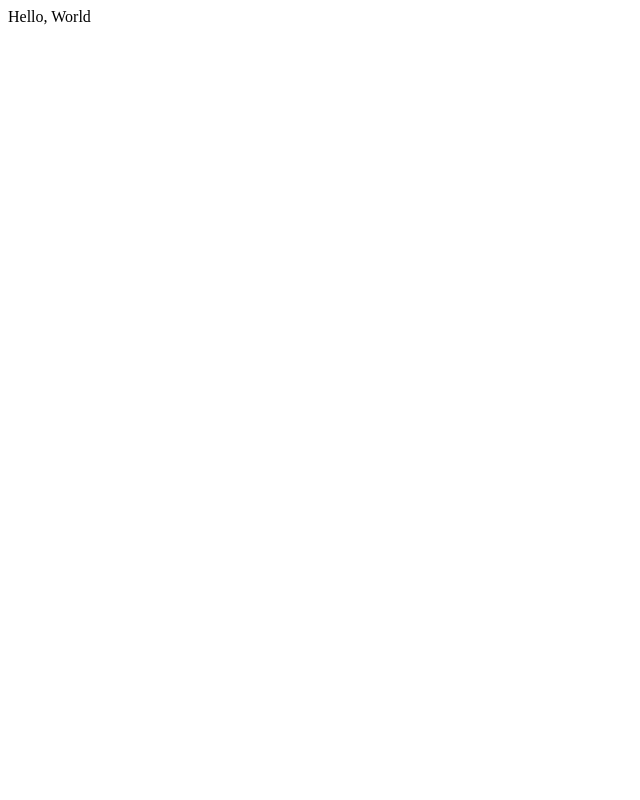
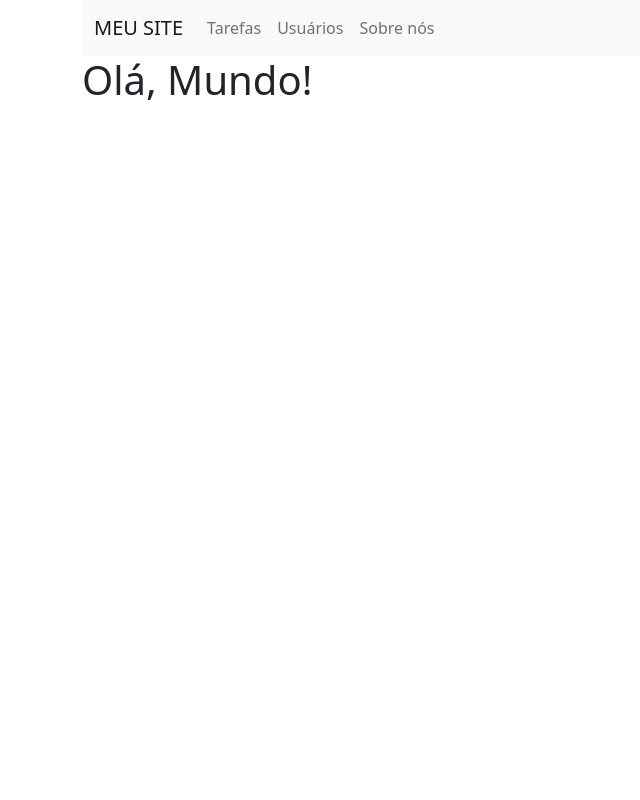
Before and after one commit to cvieiraneto/site_tarefas, a Django app: page / in a window 1280 px wide. Before the commit the part shown is almost empty. Shown: the whole page, without its empty margins (0-640 px from the left). Run offline with Django 4.2, Linux system fonts and the light colour scheme.

Commit message:
Adicionando navbar

```diff
--- a/home/templates/base.html
+++ b/home/templates/base.html
@@ -7,7 +7,28 @@
     <link href="https://cdn.jsdelivr.net/npm/bootstrap@5.2.2/dist/css/bootstrap.min.css" rel="stylesheet" integrity="sha384-Zenh87qX5JnK2Jl0vWa8Ck2rdkQ2Bzep5IDxbcnCeuOxjzrPF/et3URy9Bv1WTRi" crossorigin="anonymous">
 </head>
 <body>
-    <h1>{% block content %} {% endblock %}</h1>
+    <div class="container">
+        <!-- Inserindo navbar -->
+        <nav class="navbar navbar-expand-lg bg-light">
+          <div class="container-fluid">
+            <a class="navbar-brand" href="#">MEU SITE</a>
+            <div class="collapse navbar-collapse" id="navbarSupportedContent">
+              <ul class="navbar-nav me-auto mb-2 mb-lg-0">
+                <li class="nav-item">
+                  <a class="nav-link" href="#">Tarefas</a>
+                </li>
+                <li class="nav-item">
+                  <a class="nav-link" href="#">Usuários</a>
+                </li>
+                <li class="nav-item">
+                  <a class="nav-link" href="#">Sobre nós</a>
+                </li>
+            </div>
+          </div>
+        </nav>
+        <h1>{% block content %} {% endblock %}</h1>
+    </div>
+
     <!-- JavaScript Bundle with Popper -->
     <script src="https://cdn.jsdelivr.net/npm/bootstrap@5.2.2/dist/js/bootstrap.bundle.min.js" integrity="sha384-OERcA2EqjJCMA+/3y+gxIOqMEjwtxJY7qPCqsdltbNJuaOe923+mo//f6V8Qbsw3" crossorigin="anonymous"></script>
 </body>
--- a/home/views.py
+++ b/home/views.py
@@ -1,8 +1,11 @@
 from django.shortcuts import render
 from django.http import HttpResponse
 
+# def home(request):
+#     return HttpResponse("Hello, World")
+
 def home(request):
-    return HttpResponse("Hello, World")
+    return render(request, 'helloworld.html')
 
 def helloworld(request):
     return render(request, 'helloworld.html')
```
